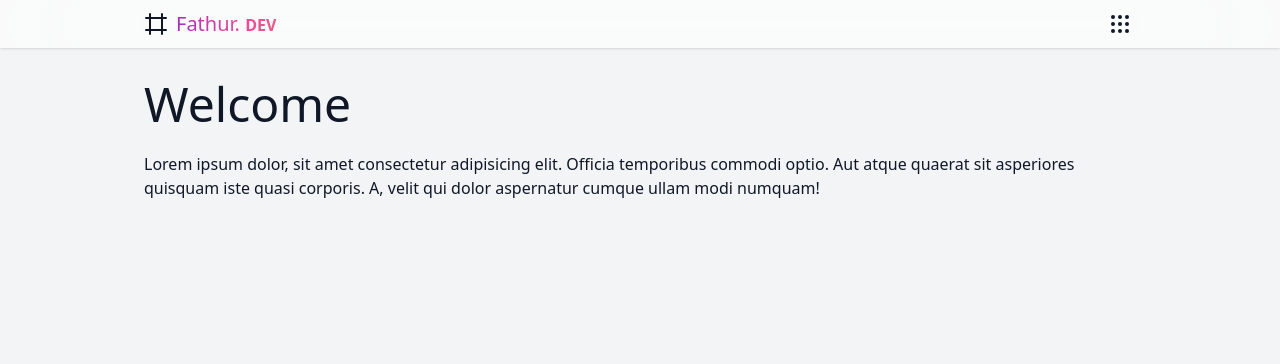
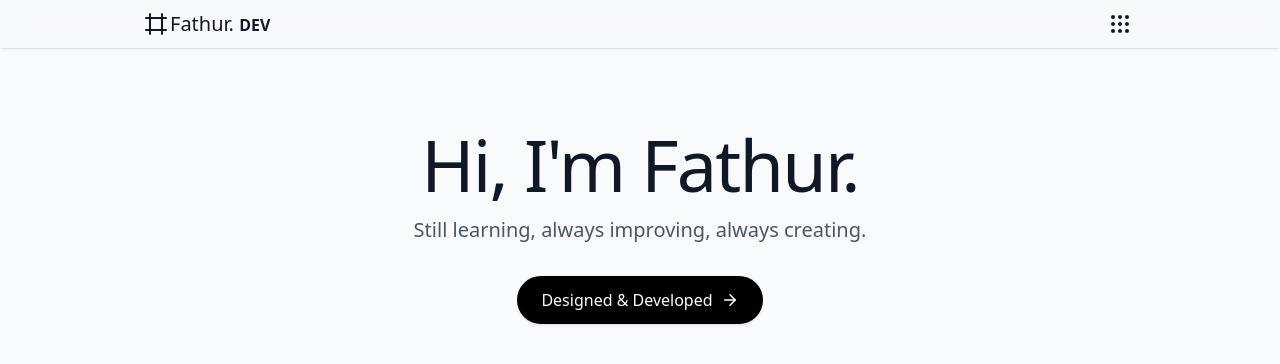
Before and after one commit to fathur-md/my-react-app, a React (Vite) app: page / in a window 1280 px wide. Shown: the top 364 px of the page. Built offline with nearby package versions, Linux system fonts and the light colour scheme.

Commit message:
navbar & home pages v1

```diff
--- a/src/components/Navbar.jsx
+++ b/src/components/Navbar.jsx
@@ -20,12 +20,12 @@ export const Navbar = () => {
     setIsOpen(false);
   };
   return (
-    <nav className="fixed inset-x-0 top-0 z-40 flex">
-      <div className="flex h-12 w-full bg-white/60 shadow-sm backdrop-blur-3xl dark:bg-zinc-800/60">
+    <nav className="fixed inset-x-0 top-0 z-30 flex">
+      <div className="flex h-12 w-full bg-[rgba(248,248,252,0.4)] shadow-sm backdrop-blur-[14px] dark:bg-[rgba(56,56,61,0.5)]">
         <div className="mx-auto flex w-full max-w-5xl items-center justify-between px-4">
-          <Link to="/" className="flex items-center gap-2">
+          <Link to="/" className="flex items-center gap-0.5">
             <Frame />
-            <h1 className="gradient-animated gradient-x text-xl font-light">
+            <h1 className="text-xl font-medium">
               Fathur. <span className="text-base font-semibold">DEV</span>
             </h1>
           </Link>
@@ -50,6 +50,7 @@ export const Navbar = () => {
           {isOpen && (
             <Dialog
               as={motion.div}
+              static
               initial="closed"
               animate="open"
               exit="closed"
@@ -57,14 +58,15 @@ export const Navbar = () => {
               open={isOpen}
               onClose={setIsOpen}
             >
+              <div className="sm:px4 fixed inset-0 z-50 pt-14 sm:px-4">
+                {/* Backdrop */}
                 <motion.div
                   variants={{
                     closed: { opacity: 0 },
                     open: { opacity: 1 },
                   }}
-                className="fixed inset-0 z-50 pt-14"
+                  className="h-full w-full rounded-t-3xl border-t border-gray-500/20 backdrop-blur-2xl sm:float-right sm:h-fit sm:max-w-xs sm:rounded-lg sm:border sm:bg-none sm:shadow-sm sm:backdrop-blur-none dark:border-gray-200/10"
                 >
-                <div className="flex min-h-full sm:mx-auto sm:max-w-5xl sm:justify-end sm:px-4">
                   <DialogPanel
                     as={motion.div}
                     variants={{
@@ -79,12 +81,12 @@ export const Navbar = () => {
                         y: "var(--y-to, 0px)",
                       },
                     }}
-                    className="w-full rounded-t-3xl border border-gray-500/20 bg-white [--opacity-from:0%] [--opacity-to:100%] max-sm:[--y-from:50px] max-sm:[--y-to:0px] sm:h-fit sm:max-w-xs sm:origin-top-right sm:rounded-lg sm:border-0 sm:shadow-sm sm:[--scale-from:80%] sm:[--scale-to:100%] dark:border-gray-200/10 dark:bg-zinc-900"
+                    className="h-full origin-top-right rounded-lg [--opacity-from:0%] [--opacity-to:100%] max-sm:[--y-from:50px] max-sm:[--y-to:0px] sm:bg-white sm:[--scale-from:80%] sm:[--scale-to:100%] sm:dark:bg-zinc-900"
                   >
                     <div className="flex flex-col p-4">
                       <button
                         onClick={toggleIsOpen}
-                        className="ml-auto flex size-8 cursor-pointer items-center justify-center rounded-lg hover:bg-gray-200 sm:hidden"
+                        className="ml-auto flex size-8 cursor-pointer items-center justify-center rounded-lg hover:bg-gray-200 sm:hidden dark:hover:bg-zinc-800"
                       >
                         <X className="size-6" />
                       </button>
@@ -94,7 +96,7 @@ export const Navbar = () => {
                             key={link.to}
                             to={link.to}
                             onClick={handleLinkClick}
-                            className="max-w-sm rounded-lg px-4 py-2 hover:bg-gray-200"
+                            className="w-full max-w-sm rounded-lg px-4 py-2 hover:bg-gray-200 dark:hover:bg-zinc-800"
                           >
                             {link.label}
                           </Link>
@@ -102,8 +104,8 @@ export const Navbar = () => {
                       </div>
                     </div>
                   </DialogPanel>
+                </motion.div>
               </div>
-              </motion.div>
             </Dialog>
           )}
         </AnimatePresence>
--- a/src/index.css
+++ b/src/index.css
@@ -2,7 +2,7 @@
 
 @layer base {
   body {
-    @apply bg-gray-100 text-gray-900 dark:bg-zinc-950 dark:text-gray-300;
+    @apply bg-gray-50 text-gray-900 dark:bg-[#1c1c1e] dark:text-gray-300;
   }
 }
 
--- a/src/layouts/AnimationsLayout.jsx
+++ b/src/layouts/AnimationsLayout.jsx
@@ -6,7 +6,7 @@ export const AnimationsLayout = ({ children }) => {
       initial={{ opacity: 0, y: 20 }}
       animate={{ opacity: 1, y: 0 }}
       transition={{ type: "spring", duration: 1 }}
-      className="flex flex-1"
+      className="flex"
     >
       {children}
     </motion.div>
--- a/src/pages/Home.jsx
+++ b/src/pages/Home.jsx
@@ -1,16 +1,19 @@
+import { ArrowRight } from "lucide-react";
+
 export const Home = () => {
   return (
-    <div className="flex w-full pt-16">
-      <div className="mx-auto flex w-full max-w-5xl flex-col p-4">
-        <h1 className="text-5xl">Welcome</h1>
-        <br />
-        <p>
-          Lorem ipsum dolor, sit amet consectetur adipisicing elit. Officia
-          temporibus commodi optio. Aut atque quaerat sit asperiores quisquam
-          iste quasi corporis. A, velit qui dolor aspernatur cumque ullam modi
-          numquam!
+    <div className="bg-whites relative flex min-h-dvh w-full flex-col items-center justify-start overflow-hidden pt-12 dark:bg-zinc-900">
+      <section className="relative z-10 w-full px-6 py-20 text-center">
+        <h1 className="text-5xl font-medium tracking-tight md:text-7xl">
+          Hi, I'm Fathur.
+        </h1>
+        <p className="mx-auto mt-4 max-w-xl text-lg text-gray-600 md:text-xl dark:text-gray-400">
+          Still learning, always improving, always creating.
         </p>
-      </div>
+        <a className="mt-8 inline-flex cursor-pointer items-center gap-2 rounded-full bg-black px-6 py-3 text-white shadow transition hover:bg-gray-800">
+          Designed & Developed <ArrowRight size={18} />
+        </a>
+      </section>
     </div>
   );
 };
--- a/src/pages/Project.jsx
+++ b/src/pages/Project.jsx
@@ -2,14 +2,9 @@ export const Project = () => {
   return (
     <div className="flex w-full pt-16">
       <div className="mx-auto flex w-full max-w-5xl flex-col p-4">
-        <h1 className="text-5xl">Project pages</h1>
-        <br />
-        <p>
-          Lorem ipsum dolor sit, amet consectetur adipisicing elit. Totam saepe
-          laboriosam quidem. Incidunt ipsam necessitatibus libero eaque
-          blanditiis sed quo eos voluptatum dolorem, recusandae minima omnis
-          culpa illum consequuntur tempore?
-        </p>
+        <div>
+          <h1>From concept to execution</h1>
+        </div>
       </div>
     </div>
   );
```
Lines whose indentation alone changed are shown as unchanged.
